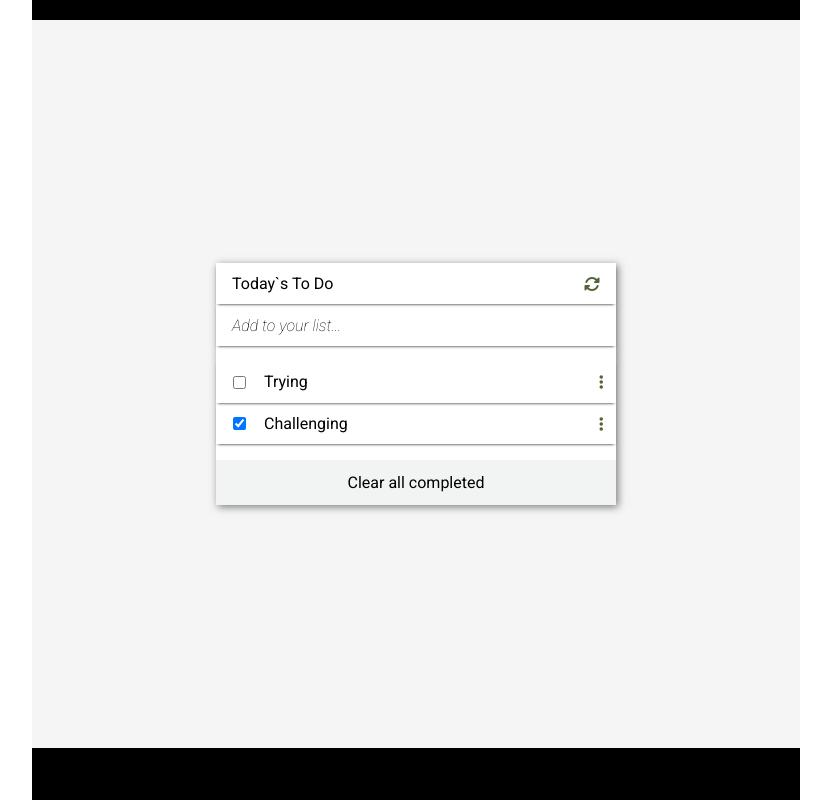
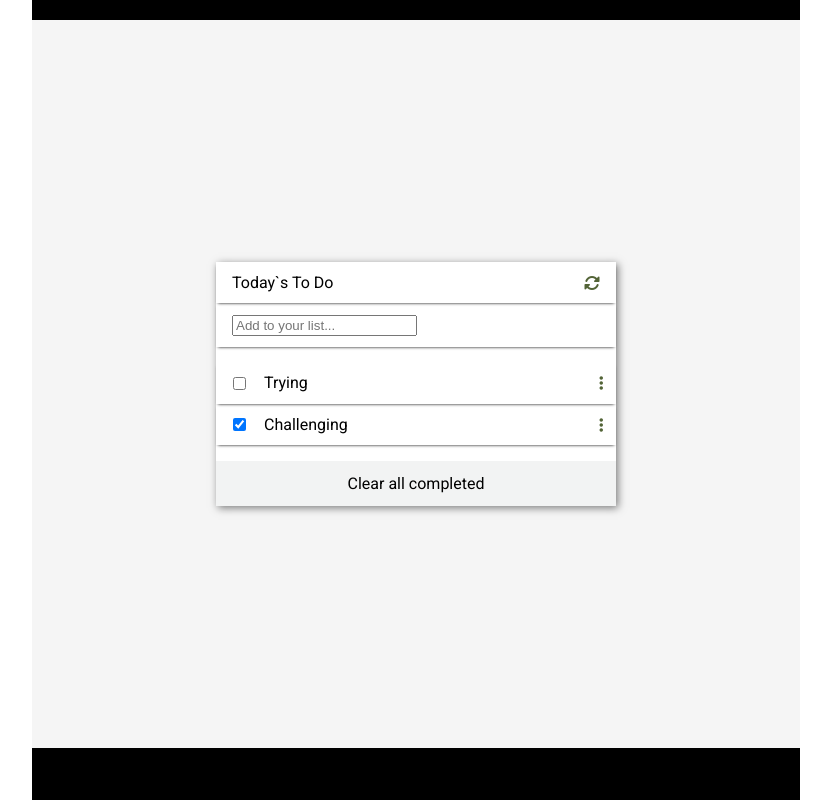
Before and after one commit to brhanuhailu/to-Do-list, a website built with webpack: page src/index.html in a window 1280 px wide. Shown: the whole page, without its empty margins (224-1055 px from the left). Built offline with nearby package versions, Linux system fonts and the light colour scheme.

Commit message:
src/index.html

```diff
--- a/src/index.html
+++ b/src/index.html
@@ -15,7 +15,7 @@
     <div class="container">
         <div class="card-layout">
             <div class="card-title"> <p>Today`s To Do</p> <i class="fa-solid fa-rotate"></i> </div>
-            <div class="sub-title"><em> Add to your list... </em></div>
+            <div class="sub-title"><em> <input class='input-element' type="text" placeholder="Add to your list..." /> </em></div>
             <ul class="card-list" id="card-list"> </ul>
             <a href="#">Clear all completed</a>
         </div>
```
